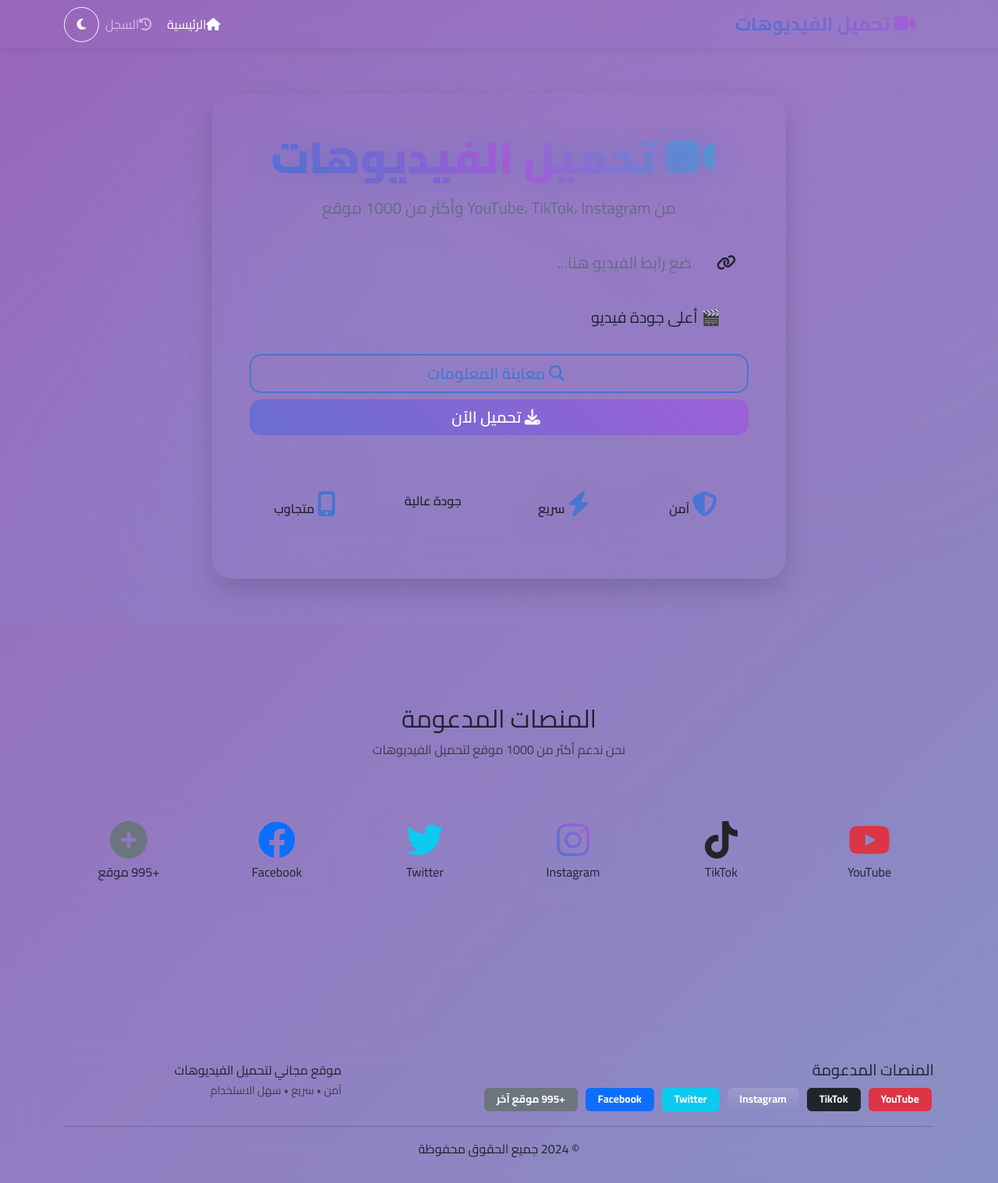
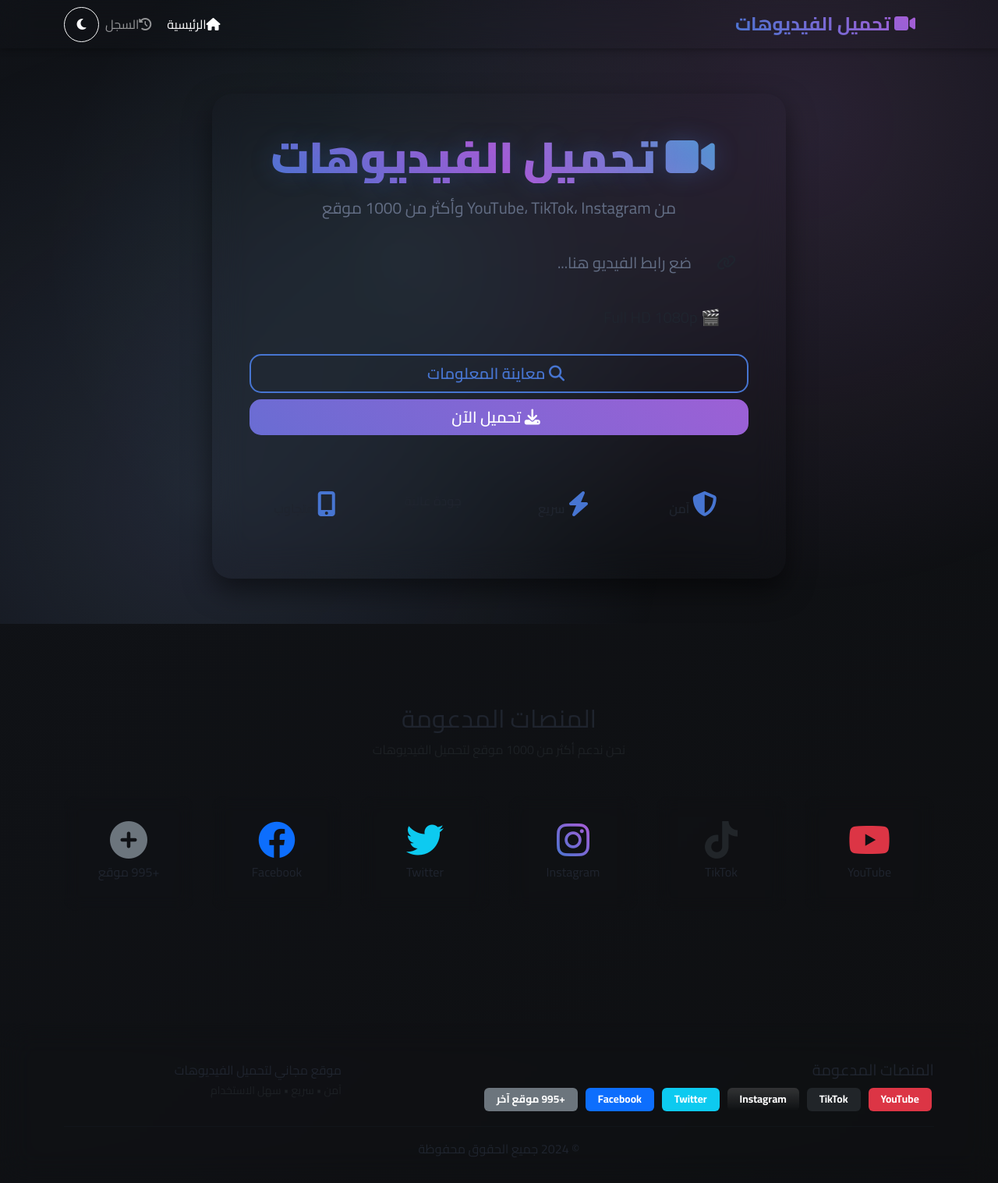
Before and after one commit to mahmoudotaku/Enhanced, a Flask app: page / in a window 1280 px wide. Shown: the whole page at 78% size. Run offline with Flask 3, Linux system fonts and the light colour scheme; some libraries are stand-ins or nearby versions.

Commit message:
Implement a sleek dark theme and improve video quality options for downloads
Adds a black theme, refactors quality selection in `index.html`, and updates `utils.py` to handle specific video resolutions.

Replit-Commit-Author: Agent
Replit-Commit-Session-Id: 6a886782-f884-4e43-86f2-18e86fd309ea
Replit-Commit-Screenshot-Url: https://storage.googleapis.com/screenshot-production-us-central1/30ecdf76-3b1a-490b-82e1-9be7e228ac99/0bb96afa-3e54-45af-9b33-7c30fafb3541.jpg

```diff
--- a/static/css/style.css
+++ b/static/css/style.css
@@ -1,9 +1,11 @@
 /* Import Google Fonts */
 @import url('https://fonts.googleapis.com/css2?family=Cairo:wght@300;400;600;700;900&display=swap');
 
-/* CSS Variables for theming */
+/* CSS Variables for theming - Remove duplicate root */
+
+/* Default Black Theme */
 :root {
-  /* Light Theme Colors */
+  /* Primary black theme colors */
   --primary-hue: 220;
   --secondary-hue: 280;
   --success-hue: 120;
@@ -11,7 +13,27 @@
   --warning-hue: 45;
   --info-hue: 200;
 
-  /* Light theme variables */
+  /* Black theme variables */
+  --bg-primary: 0 0% 5%;
+  --bg-secondary: 0 0% 8%;
+  --text-primary: 0 0% 95%;
+  --text-secondary: 0 0% 75%;
+  --border-color: 0 0% 20%;
+  --glass-bg: 0 0% 10%;
+  --glass-border: 0 0% 25%;
+  --glass-shadow: 0 0 0;
+
+  /* Common variables */
+  --border-radius: 15px;
+  --border-radius-lg: 25px;
+  --transition: all 0.3s cubic-bezier(0.4, 0, 0.2, 1);
+  --shadow-sm: 0 2px 8px hsla(0, 0%, 0%, 0.3);
+  --shadow-md: 0 8px 25px hsla(0, 0%, 0%, 0.4);
+  --shadow-lg: 0 15px 35px hsla(0, 0%, 0%, 0.5);
+}
+
+/* Light Theme (optional) */
+[data-theme="light"] {
   --bg-primary: 220 20% 98%;
   --bg-secondary: 220 15% 95%;
   --text-primary: 220 20% 15%;
@@ -19,26 +41,6 @@
   --border-color: 220 15% 85%;
   --glass-bg: 255 255 255;
   --glass-border: 255 255 255;
-  --glass-shadow: 0 0 0;
-
-  /* Common variables */
-  --border-radius: 15px;
-  --border-radius-lg: 25px;
-  --transition: all 0.3s cubic-bezier(0.4, 0, 0.2, 1);
-  --shadow-sm: 0 2px 8px hsla(220, 20%, 0%, 0.08);
-  --shadow-md: 0 8px 25px hsla(220, 20%, 0%, 0.12);
-  --shadow-lg: 0 15px 35px hsla(220, 20%, 0%, 0.15);
-}
-
-/* Dark Theme */
-[data-theme="dark"] {
-  --bg-primary: 220 20% 8%;
-  --bg-secondary: 220 15% 12%;
-  --text-primary: 220 20% 95%;
-  --text-secondary: 220 15% 75%;
-  --border-color: 220 15% 25%;
-  --glass-bg: 220 20% 15%;
-  --glass-border: 220 15% 25%;
   --glass-shadow: 0 0 0;
 }
 
@@ -56,9 +58,9 @@ html {
 body {
   font-family: 'Cairo', sans-serif;
   background: linear-gradient(135deg,
-    hsl(var(--primary-hue), 50%, 60%) 0%,
-    hsl(var(--secondary-hue), 40%, 55%) 50%,
-    hsl(var(--info-hue), 45%, 65%) 100%
+    hsl(0, 0%, 3%) 0%,
+    hsl(220, 20%, 8%) 50%,
+    hsl(0, 0%, 5%) 100%
   );
   background-size: 400% 400%;
   animation: gradientShift 15s ease infinite;
--- a/templates/base.html
+++ b/templates/base.html
@@ -21,7 +21,7 @@
 
     {% block head %}{% endblock %}
 </head>
-<body data-theme="light">
+<body data-theme="dark">
     <!-- Navigation -->
     <nav class="navbar navbar-expand-lg navbar-dark fixed-top">
         <div class="container">
--- a/templates/index.html
+++ b/templates/index.html
@@ -36,10 +36,13 @@
 
                         <div class="mb-4">
                             <select class="form-select form-select-lg glass-input" id="qualitySelect">
-                                <option value="best">🎬 أعلى جودة فيديو</option>
+                                <option value="1080p">🎬 Full HD 1080p</option>
                                 <option value="720p">📺 HD 720p</option>
-                                <option value="480p">📱 480p</option>
+                                <option value="480p">📱 SD 480p</option>
                                 <option value="360p">📞 360p</option>
+                                <option value="240p">📱 240p</option>
+                                <option value="144p">📱 144p</option>
+                                <option value="best">🏆 أعلى جودة متاحة</option>
                                 <option value="mp3">🎵 صوت فقط (MP3)</option>
                             </select>
                         </div>
```
Also changed, not shown: utils.py (+5 -2 lines).
